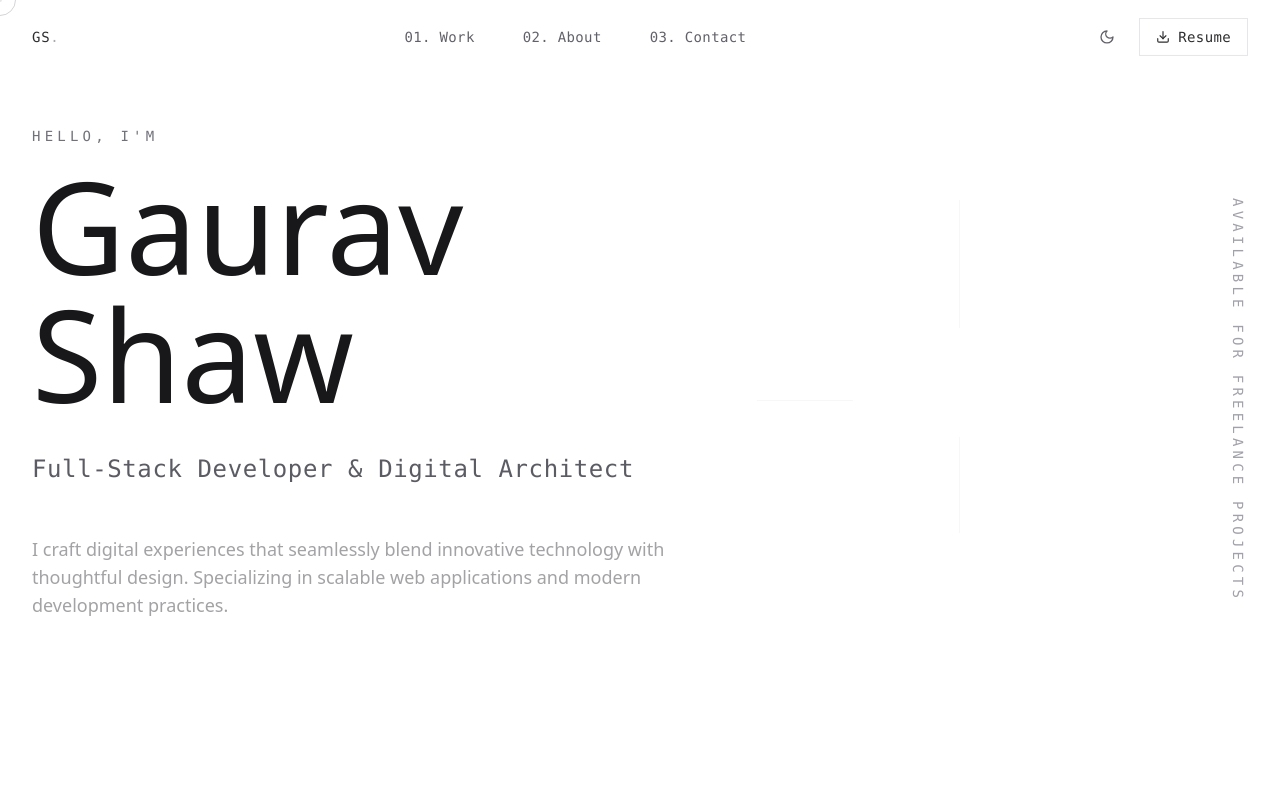
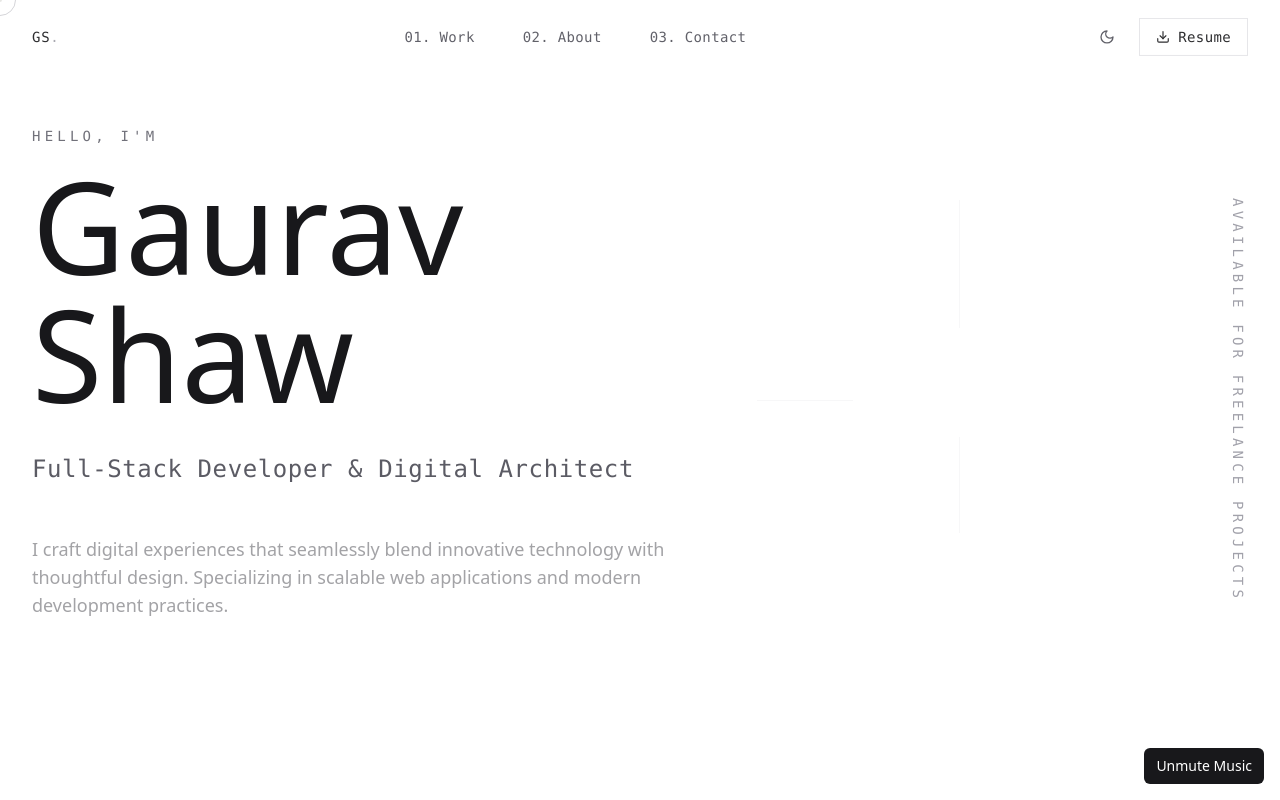
Before and after one commit to Gaurav-Shaw09/Gaurav_PortFolio, a React (Vite) app in the folder Gaurav/: page / in a window 1280 px wide. Shown: the top 800 px of the page. Built offline with nearby package versions, Linux system fonts and the light colour scheme.

Commit message:
added background music

```diff
--- a/Gaurav/src/App.tsx
+++ b/Gaurav/src/App.tsx
@@ -7,6 +7,7 @@ import Home from './pages/Home';
 import ThemeProvider from './components/ThemeProvider';
 import CustomCursor from './components/CustomCursor';
 import Loader from './components/Loader';
+import BackgroundAudio from './components/BackgroundAudio';
 
 gsap.registerPlugin(ScrollTrigger);
 
@@ -70,6 +71,7 @@ function App() {
         <CustomCursor />
         <Navigation />
         <Home />
+        <BackgroundAudio />
       </div>
     </ThemeProvider>
   );
--- /dev/null
+++ b/Gaurav/src/components/BackgroundAudio.tsx
@@ -0,0 +1,42 @@
+
+import React, { useEffect, useRef, useState } from 'react';
+
+const BackgroundAudio: React.FC = () => {
+  const audioRef = useRef<HTMLAudioElement | null>(null);
+  const [isMuted, setIsMuted] = useState(true);
+
+  useEffect(() => {
+    if (audioRef.current) {
+      audioRef.current.volume = 0.3; // low volume
+      audioRef.current.loop = true;
+      audioRef.current.muted = true; // start muted
+      audioRef.current.play().catch(() => {
+        console.log('Autoplay blocked. Click button to start music.');
+      });
+    }
+  }, []);
+
+  const toggleMute = () => {
+    if (audioRef.current) {
+      audioRef.current.muted = !audioRef.current.muted;
+      setIsMuted(audioRef.current.muted);
+      if (!audioRef.current.muted) audioRef.current.play(); // ensure it plays
+    }
+  };
+
+  return (
+    <div className="fixed bottom-4 right-4 z-50">
+      <button
+        onClick={toggleMute}
+        className="px-3 py-2 bg-zinc-900 text-white rounded-md text-sm"
+      >
+        {isMuted ? 'Unmute Music' : 'Mute Music'}
+      </button>
+     <audio ref={audioRef} src="/soothing.mpeg" />
+
+
+    </div>
+  );
+};
+
+export default BackgroundAudio;
```
Also changed, not shown: 1 other file (tests, documents, lock files or other folders).
